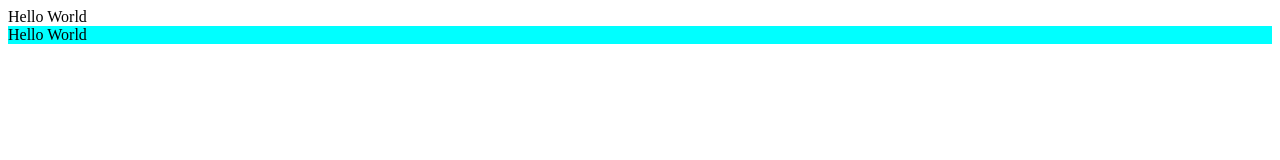
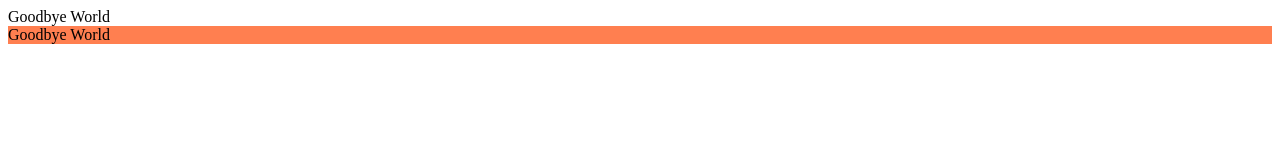
Before and after one commit to DryCreations/screenshot-workflow, a website: page index.html in a window 1280 px wide. Drawn offline with Linux system fonts and the light colour scheme.

Commit message:
update demo branch

```diff
--- a/index.html
+++ b/index.html
@@ -5,7 +5,7 @@
     <title>title</title>
   </head>
   <body>
-    <div>Hello World</div>
-    <div style="background-color: aqua;">Hello World</div>
+    <div>Goodbye World</div>
+    <div style="background-color:coral;">Goodbye World</div>
   </body>
 </html>
```
